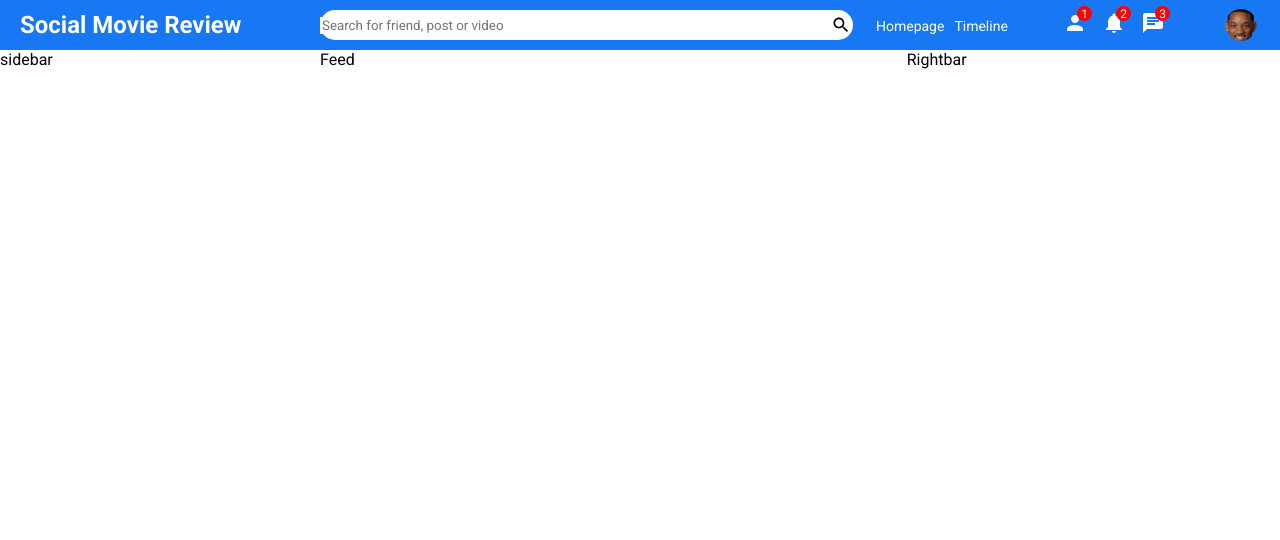
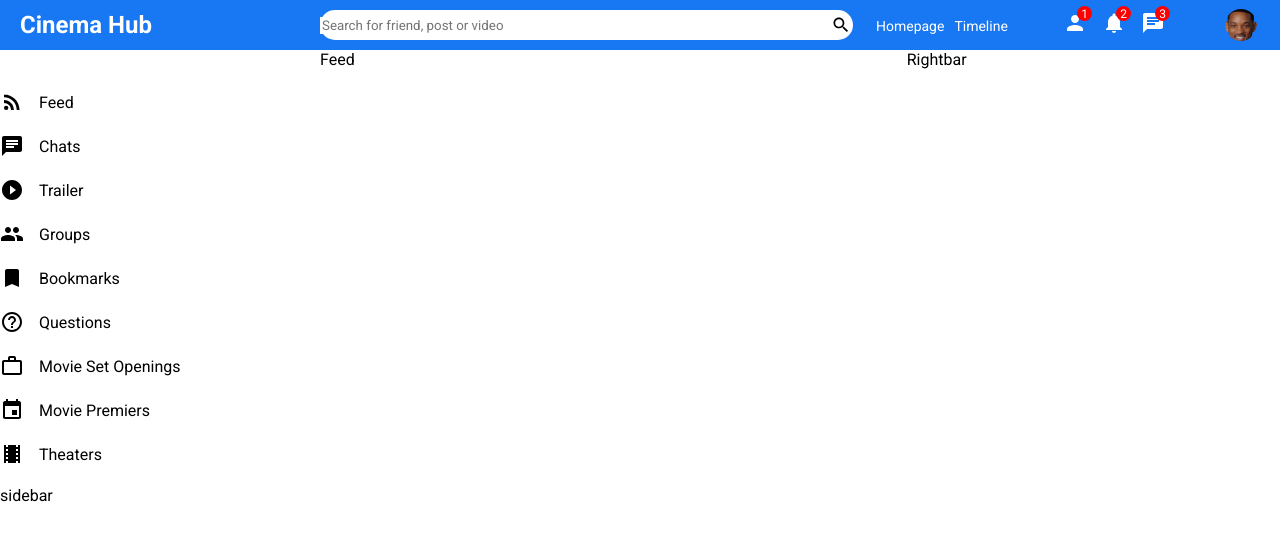
Before and after one commit to jusjones2284/social_app, a React (Create React App) app in the folder myapp/: page / in a window 1280 px wide. Shown: the top 540 px of the page. Built offline with nearby package versions, Linux system fonts and the light colour scheme.

Commit message:
updating app and working in components

```diff
--- a/myapp/src/components/sidebar/Sidebar.jsx
+++ b/myapp/src/components/sidebar/Sidebar.jsx
@@ -1,8 +1,51 @@
 import "/Users/justinjones/Desktop/Tech/Continious Learning/social_app/myapp/src/components/sidebar/sidebar.css"
+import RssFeedIcon from '@mui/icons-material/RssFeed';
+import RssFeed from "@mui/icons-material/RssFeed";
+import { Chat,  PlayCircleFilledOutlined, Group, Bookmark, HelpOutline, WorkOutline, School, Event} from "@mui/icons-material";
+import TheatersIcon from '@mui/icons-material/Theaters';
 
 const Sidebar = () => {
   return (
     <div className="sidebar">
+        <div className="sidebarWrapper"></div>
+            <ul className="sidebarList">
+                <li className="sidebarListItem">
+                    <RssFeed className="sidebarIcon"/>
+                    <span className="sidebarListItemText">Feed</span>
+                </li>
+                <li className="sidebarListItem">
+            <Chat className="sidebarIcon" />
+            <span className="sidebarListItemText">Chats</span>
+          </li>
+          <li className="sidebarListItem">
+            <PlayCircleFilledOutlined className="sidebarIcon" />
+            <span className="sidebarListItemText">Trailer</span>
+          </li>
+          <li className="sidebarListItem">
+            <Group className="sidebarIcon" />
+            <span className="sidebarListItemText">Groups</span>
+          </li>
+          <li className="sidebarListItem">
+            <Bookmark className="sidebarIcon" />
+            <span className="sidebarListItemText">Bookmarks</span>
+          </li>
+          <li className="sidebarListItem">
+            <HelpOutline className="sidebarIcon" />
+            <span className="sidebarListItemText">Questions</span>
+          </li>
+          <li className="sidebarListItem">
+            <WorkOutline className="sidebarIcon" />
+            <span className="sidebarListItemText">Movie Set Openings</span>
+          </li>
+          <li className="sidebarListItem">
+            <Event className="sidebarIcon" />
+            <span className="sidebarListItemText">Movie Premiers</span>
+          </li>
+          <li className="sidebarListItem">
+            <TheatersIcon className="sidebarIcon" />
+            <span className="sidebarListItemText">Theaters</span>
+          </li>
+            </ul>
        sidebar
     </div>
   )
--- a/myapp/src/components/topbar/topbar.jsx
+++ b/myapp/src/components/topbar/topbar.jsx
@@ -8,7 +8,7 @@ const topbar = () => {
   return (
     <div className='topbarContainer'>
         <div className="topbarLeft">
-          <span className="logo">Social Movie Review</span>
+          <span className="logo">Cinema Hub</span>
         </div>
         <div className="topbarCenter">
           <div className="searchbar">
```
